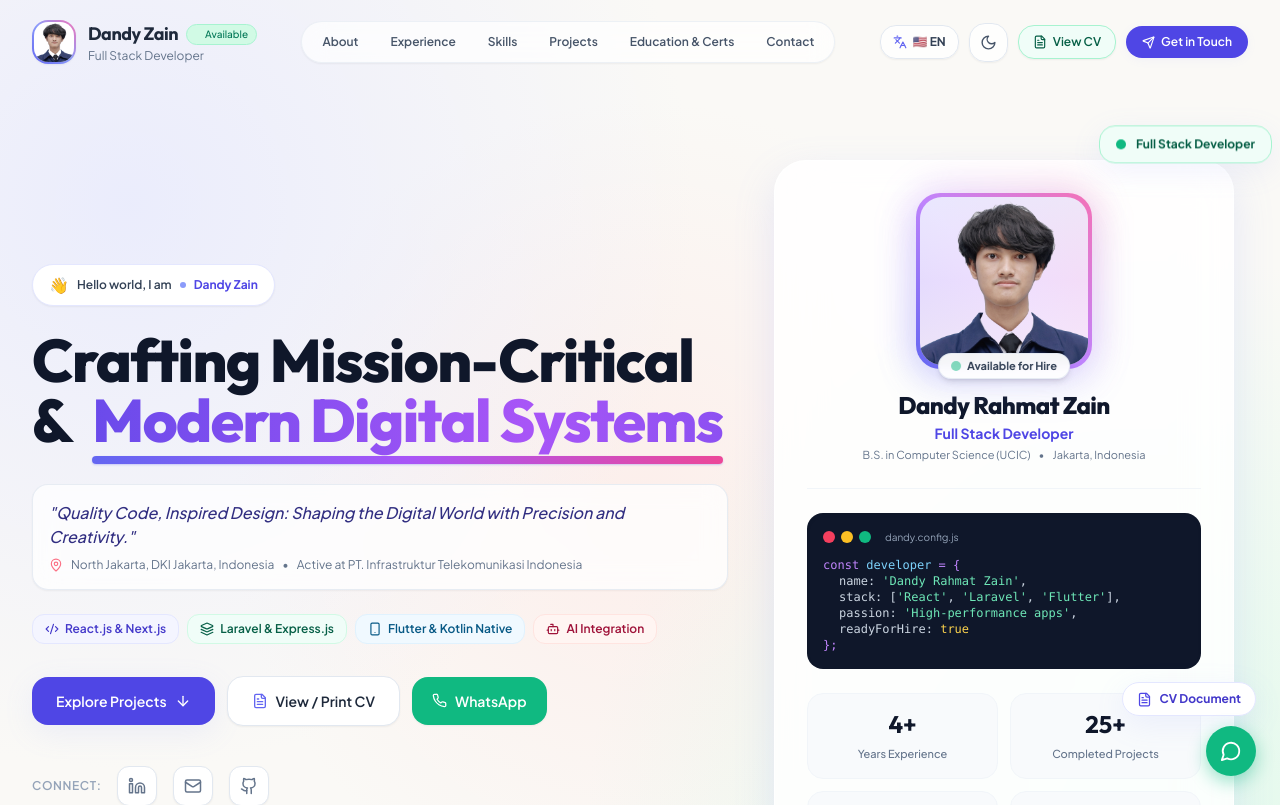
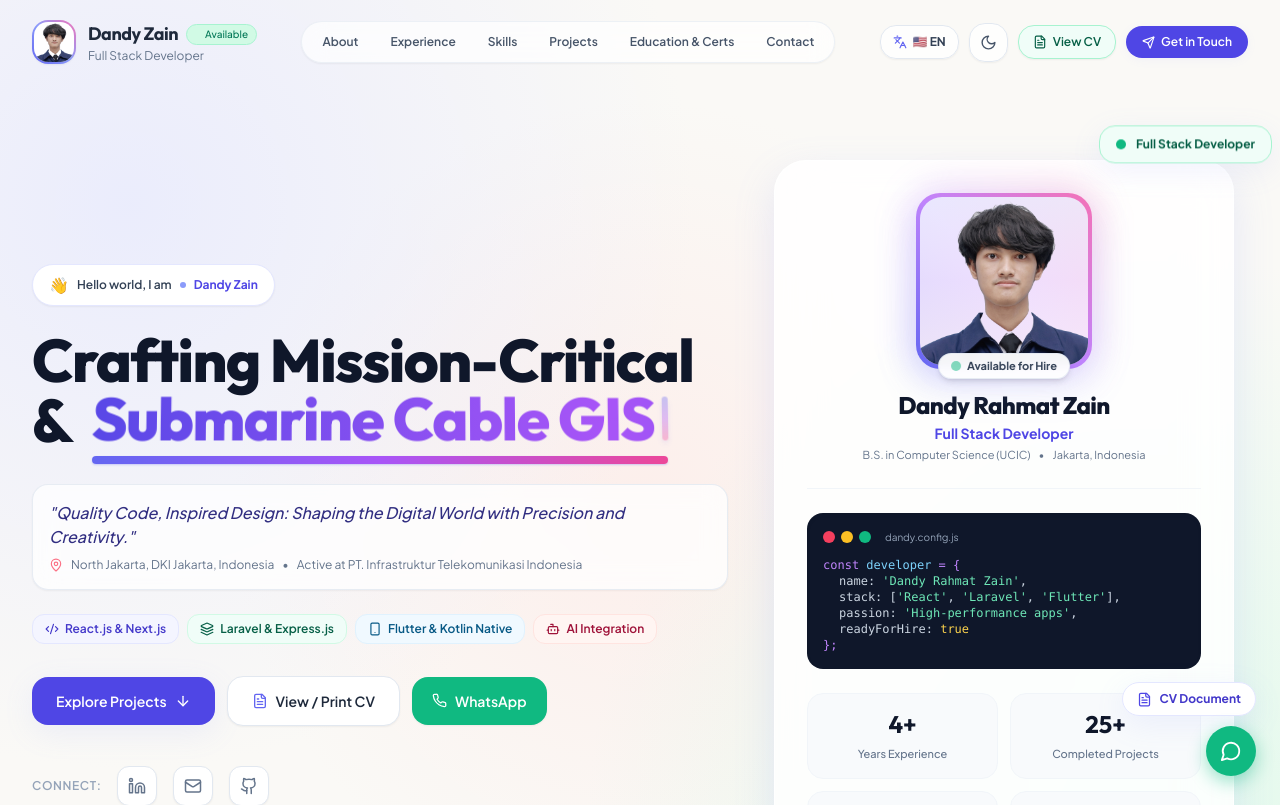
Before and after one commit to dandyzain/dandy-portfolio, a React (Vite) app: page / in a window 1280 px wide. Shown: the top 805 px of the page. Built offline with nearby package versions, Linux system fonts and the light colour scheme.

Commit message:
feat: add 3D rotating and moving phrase animation with pulsing neon cursor to hero headline

```diff
--- a/src/components/Hero.jsx
+++ b/src/components/Hero.jsx
@@ -13,7 +13,7 @@ import {
   Sparkles,
   MapPin
 } from 'lucide-react';
-import { motion } from 'framer-motion';
+import { motion, AnimatePresence } from 'framer-motion';
 import { portfolioData } from '../data/portfolioData';
 import { useLanguage } from '../context/LanguageContext';
 
@@ -46,6 +46,23 @@ export default function Hero({ onOpenCVModal }) {
   const { language } = useLanguage();
   const { personal } = portfolioData;
   const t = portfolioData.translations[language].hero;
+
+  const rotatingWords = t.headlineRotating || [t.headlineHighlight];
+  const [currentWordIndex, setCurrentWordIndex] = useState(0);
+
+  // Reset index when language changes
+  useEffect(() => {
+    setCurrentWordIndex(0);
+  }, [language]);
+
+  // Cycle through rotating words
+  useEffect(() => {
+    if (!rotatingWords || rotatingWords.length <= 1) return;
+    const interval = setInterval(() => {
+      setCurrentWordIndex((prev) => (prev + 1) % rotatingWords.length);
+    }, 3000);
+    return () => clearInterval(interval);
+  }, [rotatingWords, language]);
 
   const containerVariants = {
     hidden: { opacity: 0 },
@@ -128,20 +145,25 @@ export default function Hero({ onOpenCVModal }) {
                 ))}
               </span>{' '}
 
-              {/* Animated Aurora Gradient Highlight with Sweeping Underline */}
+              {/* Dynamic Rotating & Moving Phrase Container with 3D Flip & Aurora Shimmer */}
+              <span className="relative inline-block align-baseline" style={{ perspective: '1000px' }}>
+                <AnimatePresence mode="wait">
                   <motion.span
-                key={`highlight-${language}`}
-                initial={{ opacity: 0, scale: 0.95, filter: 'blur(6px)' }}
+                    key={`rotating-${language}-${currentWordIndex}`}
+                    initial={{ y: 26, opacity: 0, rotateX: -60, filter: 'blur(5px)' }}
                     animate={{
+                      y: 0,
                       opacity: 1,
-                  scale: 1,
+                      rotateX: 0,
                       filter: 'blur(0px)',
                       backgroundPosition: ["0% 50%", "100% 50%", "0% 50%"]
                     }}
+                    exit={{ y: -26, opacity: 0, rotateX: 60, filter: 'blur(5px)' }}
                     transition={{
-                  opacity: { delay: 0.38, duration: 0.5 },
-                  scale: { delay: 0.38, type: "spring", stiffness: 120, damping: 12 },
-                  filter: { delay: 0.38, duration: 0.4 },
+                      y: { type: "spring", stiffness: 180, damping: 18 },
+                      rotateX: { type: "spring", stiffness: 180, damping: 18 },
+                      opacity: { duration: 0.28 },
+                      filter: { duration: 0.22 },
                       backgroundPosition: {
                         duration: 6,
                         repeat: Infinity,
@@ -152,9 +174,18 @@ export default function Hero({ onOpenCVModal }) {
                       scale: 1.02,
                       transition: { type: "spring", stiffness: 300, damping: 15 }
                     }}
-                className="relative inline-block bg-[length:200%_auto] bg-clip-text text-transparent bg-gradient-to-r from-indigo-600 via-purple-500 via-pink-500 to-indigo-600 cursor-default"
+                    className="relative inline-flex items-center bg-[length:200%_auto] bg-clip-text text-transparent bg-gradient-to-r from-indigo-600 via-purple-500 via-pink-500 to-indigo-600 cursor-default"
                   >
-                {t.headlineHighlight}
+                    <span>{rotatingWords[currentWordIndex]}</span>
+
+                    {/* Animated Neon Pulse Cursor */}
+                    <motion.span
+                      animate={{ opacity: [1, 0.2, 1] }}
+                      transition={{ duration: 0.9, repeat: Infinity, ease: "easeInOut" }}
+                      className="inline-block w-1 sm:w-1.5 h-7 sm:h-9 lg:h-11 ml-1.5 sm:ml-2 bg-gradient-to-b from-indigo-500 via-purple-500 to-pink-500 rounded-full align-middle shadow-md shadow-indigo-500/40"
+                    />
+                  </motion.span>
+                </AnimatePresence>
 
                 {/* Animated decorative gradient underline sweep */}
                 <motion.span
@@ -167,7 +198,7 @@ export default function Hero({ onOpenCVModal }) {
                   }}
                   className="block h-1.5 sm:h-2 mt-1.5 rounded-full bg-gradient-to-r from-indigo-500 via-purple-500 to-pink-500 origin-left shadow-sm shadow-indigo-500/30"
                 />
-              </motion.span>
+              </span>
             </motion.h1>
 
             {/* LinkedIn Tagline & Subtitle */}
--- a/src/data/portfolioData.js
+++ b/src/data/portfolioData.js
@@ -914,6 +914,13 @@ export const portfolioData = {
         greeting: "Hello world, I am",
         headlineStart: "Crafting Mission-Critical &",
         headlineHighlight: "Modern Digital Systems",
+        headlineRotating: [
+          "Modern Digital Systems",
+          "Scalable Web Applications",
+          "Submarine Cable GIS",
+          "Telecom Network Centers",
+          "High-Performance APIs"
+        ],
         activeAt: "Active at PT. Infrastruktur Telekomunikasi Indonesia",
         exploreProjects: "Explore Projects",
         viewCV: "View / Print CV",
@@ -1086,6 +1093,13 @@ export const portfolioData = {
         greeting: "Halo dunia, perkenalkan saya",
         headlineStart: "Membangun Sistem Misi-Kritis &",
         headlineHighlight: "Solusi Digital Modern",
+        headlineRotating: [
+          "Solusi Digital Modern",
+          "Aplikasi Web Scalable",
+          "Sistem Web GIS Laut",
+          "Pusat Operasi Jaringan",
+          "Arsitektur API Cepat"
+        ],
         activeAt: "Aktif di PT. Infrastruktur Telekomunikasi Indonesia",
         exploreProjects: "Jelajahi Proyek",
         viewCV: "Lihat / Cetak CV",
```
Lines whose indentation alone changed are shown as unchanged.
